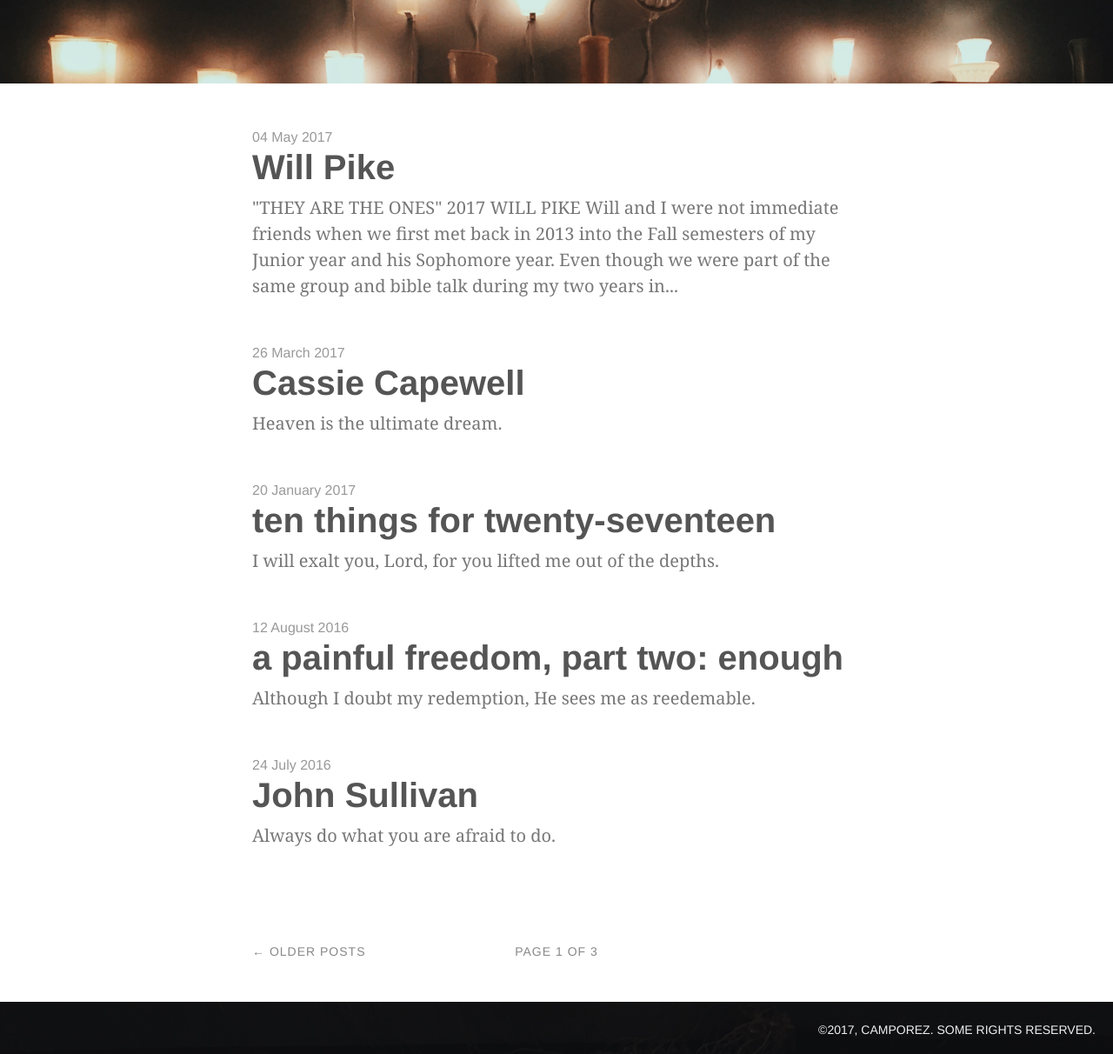
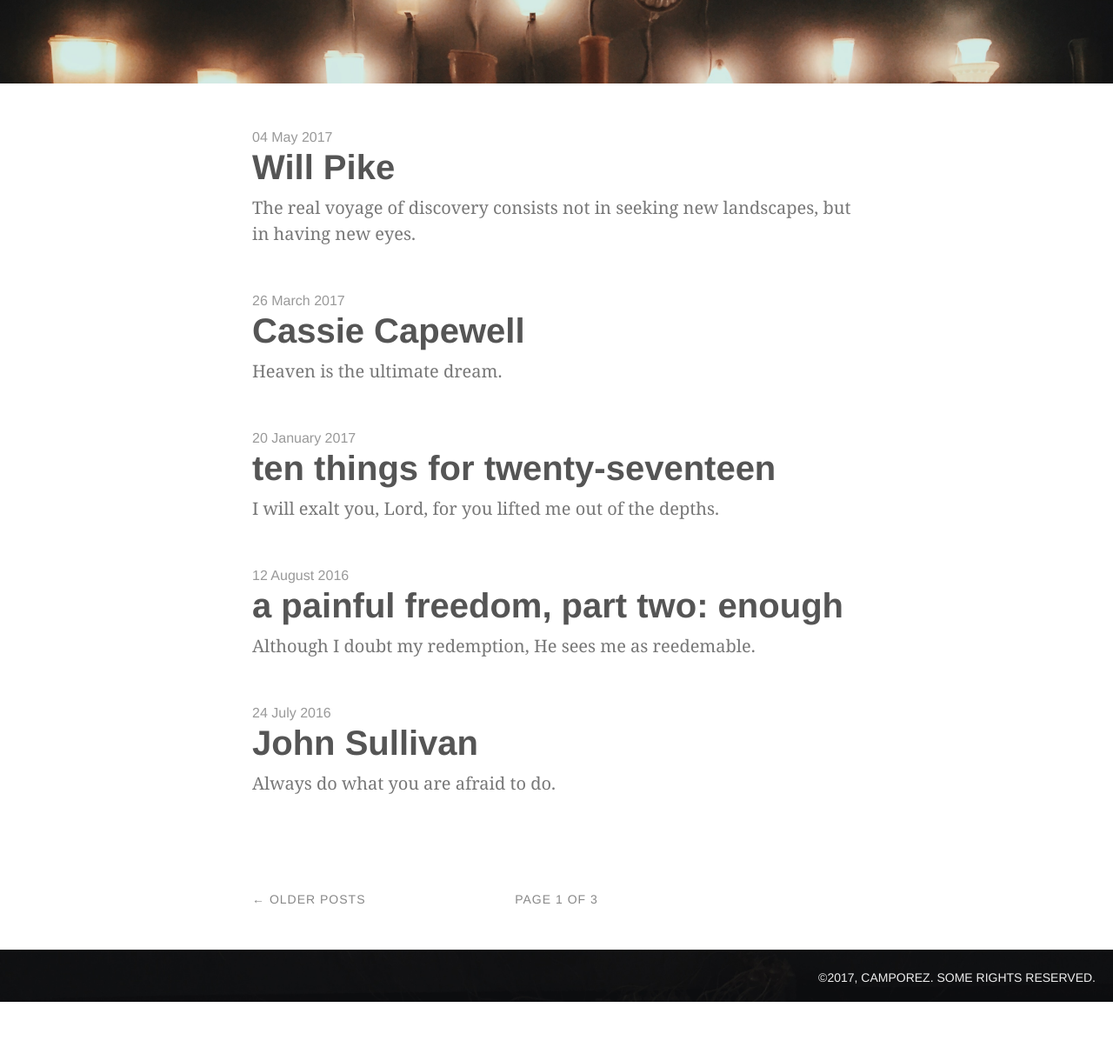
Before and after one commit to thejohnsullivan/McLeian, a Jekyll site: the page built from index.html, in a window 1280 px wide, cut to the strip 254-1466 px from the top of the page. Shown: the whole strip at 87% size. Built offline with Jekyll 4.4.1, drawn with Linux system fonts in a browser that asks for light colours; some web fonts are replaced; the list of posts is cut into pages by our own code; after the commit the page ends 1406 px from its top, so only the background shows below that.

Commit message:
Update 2017-05-04-will-pike.md

```diff
--- a/_posts/2017-05-04-will-pike.md
+++ b/_posts/2017-05-04-will-pike.md
@@ -1,7 +1,7 @@
 ---
 layout: post
 title:  Will Pike
-quote:
+quote:  "The real voyage of discovery consists not in seeking new landscapes, but in having new eyes."
 image:
       url:  /assets/images/Will-1.JPG
 video:  false
```
